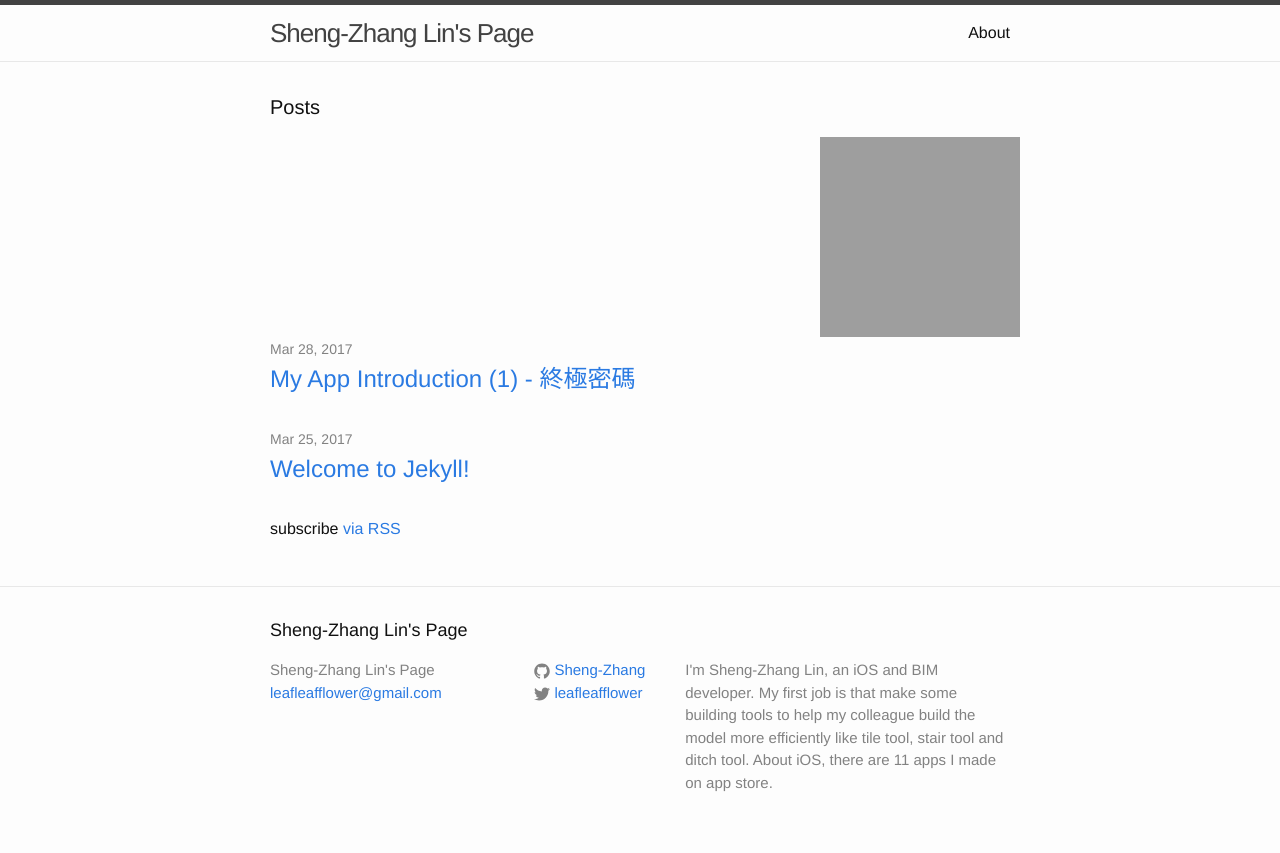
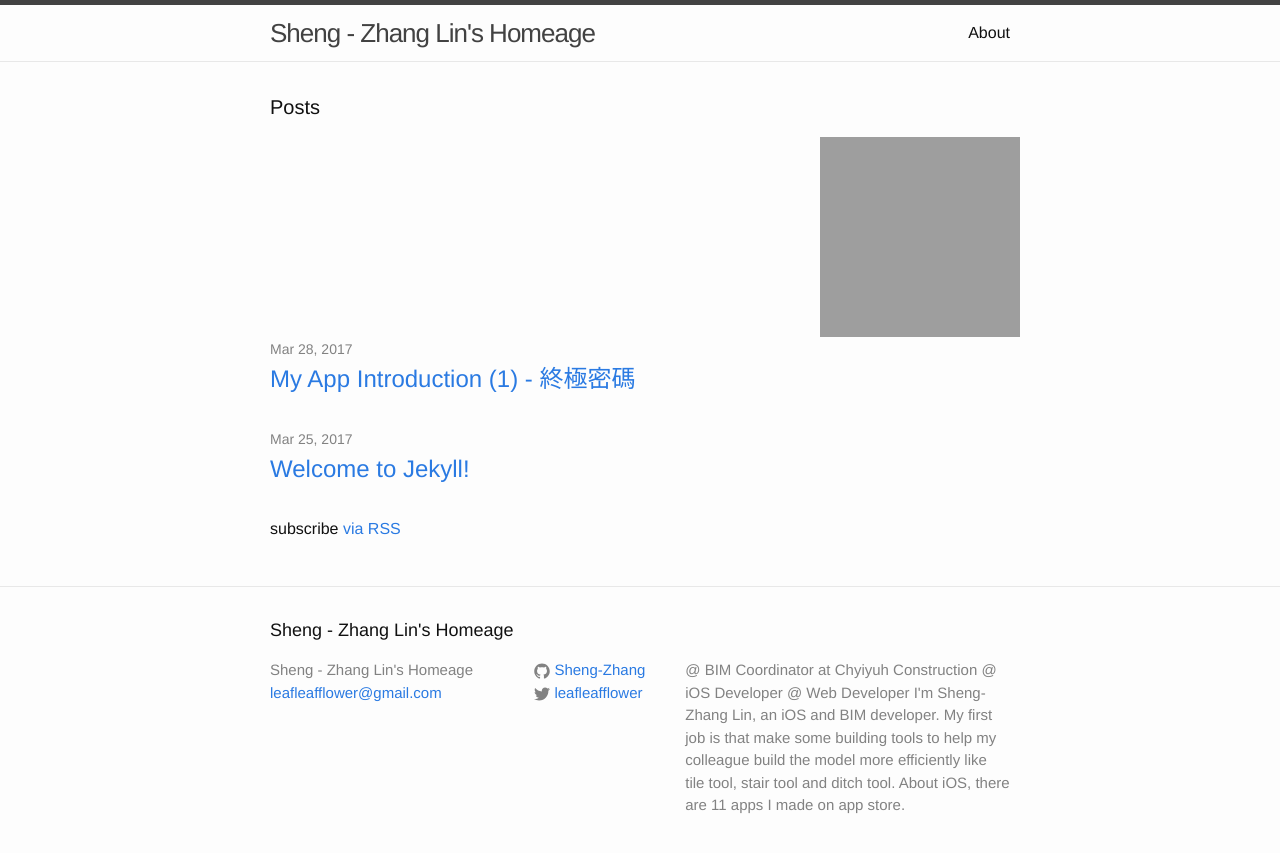
Before and after one commit to Sheng-Zhang/Sheng-Zhang.github.io, a Jekyll site: the page built from index.html, in a window 1280 px wide. Shown: the top 853 px of the page. Built offline with Jekyll 4.4.1, drawn with Linux system fonts in a browser that asks for light colours; grey boxes are pictures that could not be loaded.

Commit message:
My History

```diff
--- a/_config.yml
+++ b/_config.yml
@@ -6,9 +6,14 @@
 # 'jekyll serve'. If you change this file, please restart the server process.
 
 # Site settings
-title: Sheng-Zhang Lin's Page
+title: Sheng - Zhang Lin's Homeage
 email: leafleafflower@gmail.com
 description: > # this means to ignore newlines until "baseurl:"
+
+  @ BIM Coordinator at Chyiyuh Construction
+  @ iOS Developer
+  @ Web Developer
+
   I'm Sheng-Zhang Lin, an iOS and BIM developer. My first job is that make
   some building tools to help my colleague build the model more efficiently
   like tile tool, stair tool and ditch tool. About iOS, there are 11 apps I
```
